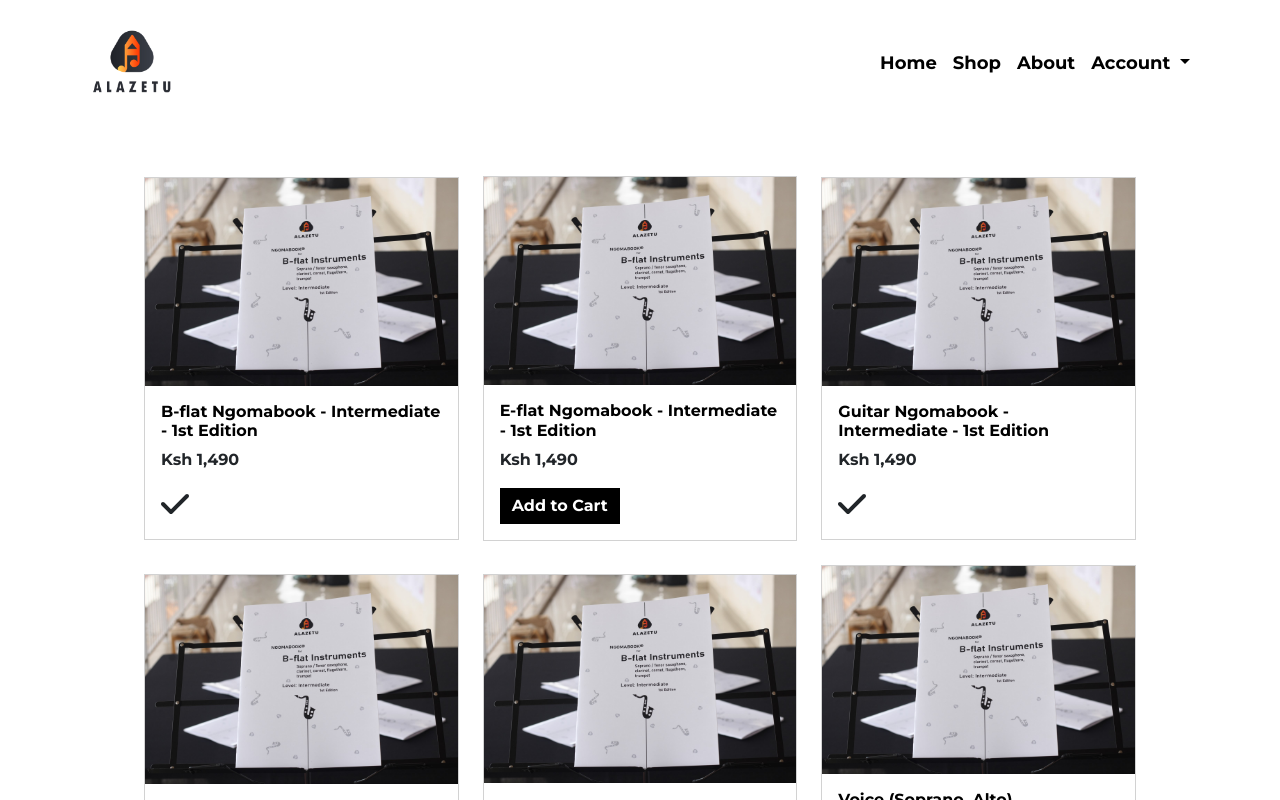
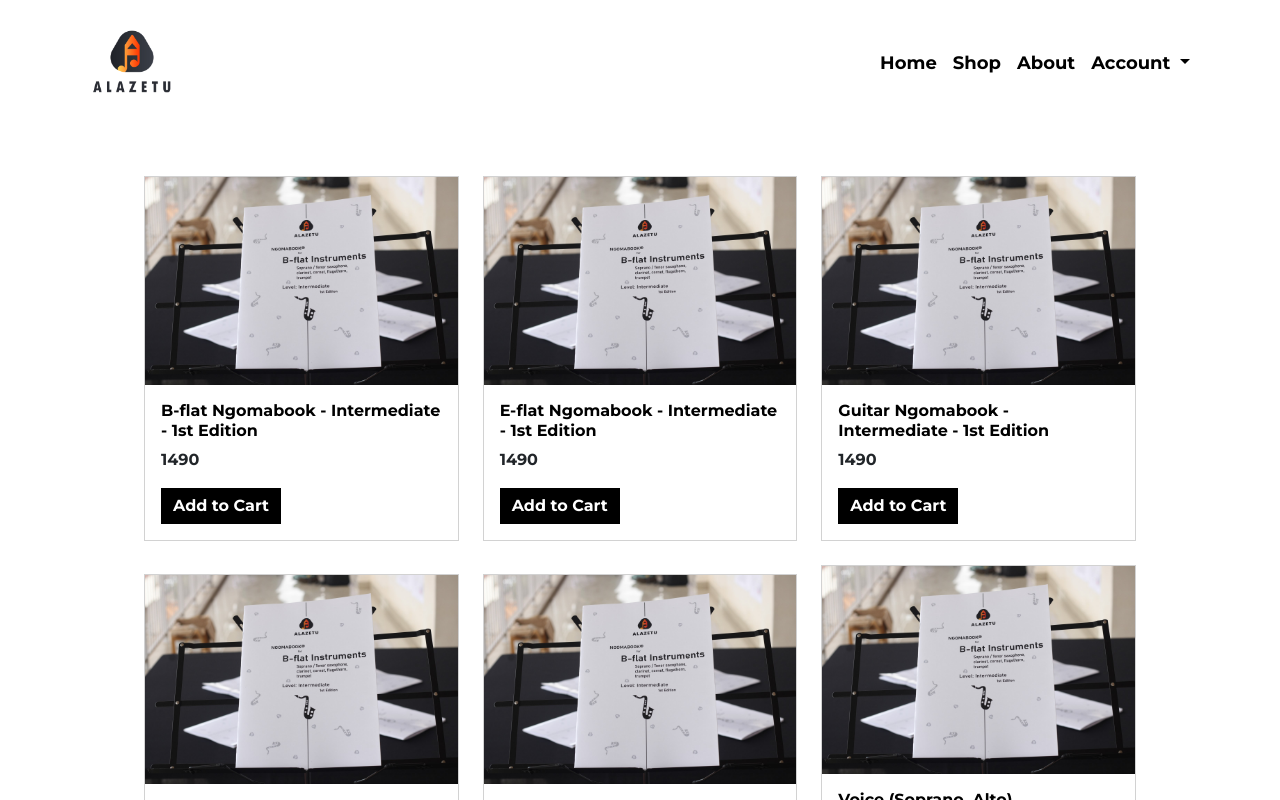
Before and after one commit to Timmutegi/alazetu-web-app, an Angular app: page /shop in a window 1280 px wide. Shown: the top 800 px of the page. Built offline with nearby package versions, Linux system fonts and the light colour scheme.

Commit message:
Added method to check if user is logged in

```diff
--- a/src/app/components/shop/shop.component.ts
+++ b/src/app/components/shop/shop.component.ts
@@ -1,7 +1,15 @@
 import { Component, OnInit } from '@angular/core';
 import { Router } from '@angular/router';
 import { faCheck } from '@fortawesome/free-solid-svg-icons';
+import { faXmark } from '@fortawesome/free-solid-svg-icons';
 import { AuthenticationService } from 'src/app/services/authentication.service';
+
+export interface Product {
+  id: number;
+  name: string;
+  cost: number;
+  quantity: number;
+}
 
 @Component({
   selector: 'app-shop',
@@ -10,38 +18,45 @@ import { AuthenticationService } from 'src/app/services/authentication.service';
 })
 export class ShopComponent implements OnInit {
   faCheck = faCheck;
-  products = [
+  faXMark = faXmark;
+  cartItems: number[]  = [];
+  products: Product[] = [
     {
-      "name": "B-flat Ngomabook - Intermediate - 1st Edition",
-      "cost": "Ksh 1,490",
-      "cart": true
+      id: 0,
+      name: "B-flat Ngomabook - Intermediate - 1st Edition",
+      quantity: 2,
+      cost: 1490
     },
     {
-      "name": "E-flat Ngomabook - Intermediate - 1st Edition",
-      "cost": "Ksh 1,490",
-      "cart": false
+      id: 1,
+      name: "E-flat Ngomabook - Intermediate - 1st Edition",
+      quantity: 3,
+      cost: 1490
     },
     {
-      "name": "Guitar Ngomabook - Intermediate - 1st Edition",
-      "cost": "Ksh 1,490",
-      "cart": true
+      id: 2,
+      name: "Guitar Ngomabook - Intermediate - 1st Edition",
+      quantity: 2,
+      cost: 1490
     },
     {
-      "name": "Piano Ngomabook - Intermediate - 1st Edition",
-      "cost": "Ksh 1,490",
-      "cart": true
+      id: 3,
+      name: "Piano Ngomabook - Intermediate - 1st Edition",
+      quantity: 3,
+      cost: 1490
     },
     {
-      "name": "Violin Ngomabook - Intermediate - 1st Edition",
-      "cost": "Ksh 1,490",
-      "cart": false
+      id: 4,
+      name: "Violin Ngomabook - Intermediate - 1st Edition",
+      cost: 1490,
+      quantity: 5
     },
     {
-      "name": "Voice (Soprano, Alto) Ngomabook - Intermediate - 1st Edition",
-      "cost": "Ksh 1,490",
-      "cart": true
+      id: 5,
+      name: "Voice (Soprano, Alto) Ngomabook - Intermediate - 1st Edition",
+      cost: 1490,
+      quantity: 6
     },
-
   ];
 
   constructor(
@@ -49,7 +64,11 @@ export class ShopComponent implements OnInit {
     private router: Router
   ) {}
 
-  ngOnInit(): void {}
+  ngOnInit(): void {
+    if (this.isLoggedIn()) {
+      this.cartItems = this.auth.fake_user.cart;
+    }
+  }
 
   addToCart(): void {
     if (!this.auth.fake_user.logged_in) {
@@ -57,6 +76,10 @@ export class ShopComponent implements OnInit {
     }
   }
 
+  isLoggedIn(): boolean {
+    return this.auth.fake_user.logged_in;
+  }
+
   removeFromCart() {
 
   }
```
